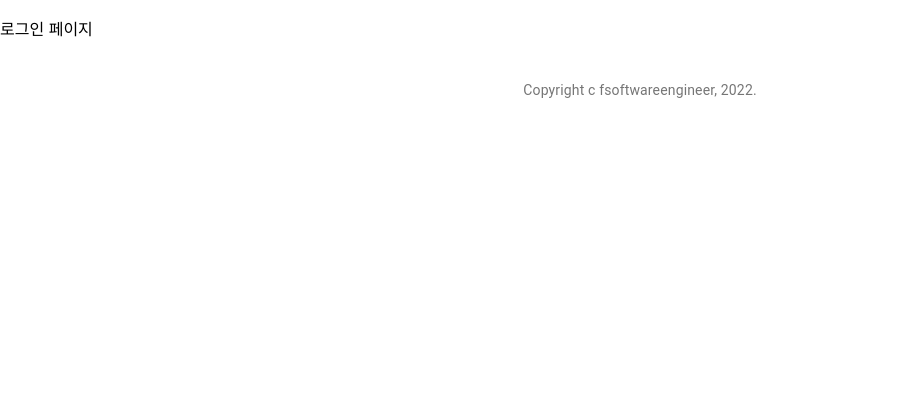
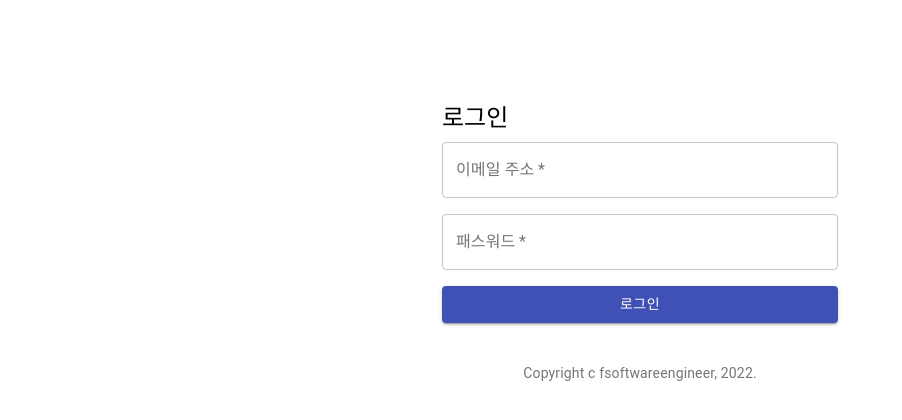
Before and after one commit to audgks5551/-todo_app_frontend_2022_02_06, a React (Create React App) app: page /login in a window 1280 px wide. Shown: the top 420 px of the page, without its empty margins (0-902 px from the left). Built offline with nearby package versions, Linux system fonts and the light colour scheme.

Commit message:
로컬스토리지에 토큰 저장

```diff
--- a/src/AppRoute.js
+++ b/src/AppRoute.js
@@ -23,7 +23,7 @@
         <Router>
           <div>
             <Routes>
-              <Route path="/" exact={true} element={<App/>} />
+              <Route path="/" element={<App/>} />
               <Route path="/login" element={<Login/>} />
             </Routes>
           </div>
--- a/src/Login.js
+++ b/src/Login.js
@@ -1,13 +1,74 @@
+import { Container, Typography, Grid, TextField, Button } from "@material-ui/core";
 import React from "react";
+import { signin } from "./service/ApiService";
 
 class Login extends React.Component {
 
   constructor(props) {
     super(props);
+    this.handleSubmit = this.handleSubmit.bind(this);
+  }
+
+  handleSubmit(event) {
+    event.preventDefault();
+    const data = new FormData(event.target);
+    const email = data.get("email");
+    const password = data.get("password");
+
+    signin({ email: email, password: password});
   }
 
   render() {
-    return <p>로그인 페이지</p>;
+    return (
+      <Container component="main" maxWidth="xs" style={{ marginTop: "8%" }}>
+        <Grid container spacing={2}>
+          <Grid item xs={12}>
+            <Typography component="h1" variant="h5">
+              로그인
+            </Typography>
+          </Grid>
+        </Grid>
+        <form noValidate onSubmit={this.handleSubmit}>
+          {" "}
+          {/* submit 버튼을 클릭하면 handleSubmit이 실행됨 */}
+          <Grid container spacing={2}>
+            <Grid item xs={12}>
+              <TextField
+                variant="outlined"
+                required
+                fullWidth
+                id="email"
+                label="이메일 주소"
+                name="email"
+                autoComplete="email"
+              />
+            </Grid>
+            <Grid item xs={12}>
+              <TextField
+                variant="outlined"
+                required
+                fullWidth
+                name="password"
+                label="패스워드"
+                type="password"
+                id="password"
+                autoComplete="current-password"
+              />
+            </Grid>
+            <Grid item xs={12}>
+              <Button
+                type="submit"
+                fullWidth
+                variant="contained"
+                color="primary"
+              >
+                로그인
+              </Button>
+            </Grid>
+          </Grid>
+        </form>
+      </Container>
+    );
   }
 }
 
--- a/src/service/ApiService.js
+++ b/src/service/ApiService.js
@@ -1,15 +1,25 @@
 import { API_BASE_URL } from "../app-config";
+const ACCESS_TOKEN = "ACCESS_TOKEN";
 
 export function call(api, method, request) {
+
+    let headers = new Headers({
+        "Content-Type": "application/json",
+    });
+
+    const accessToken = localStorage.getItem("ACCESS_TOKEN");
+    if (accessToken && accessToken !== null) {
+        headers.append("Authorization", "Bearer " + accessToken);
+    }
+
     let options = {
-        headers: new Headers({
-            "Content-Type": "application/json",
-        }),
+        headers: headers,
         url: API_BASE_URL + api,
         method: method
     };
 
-    console.log(request);
+
+    console.log(options);
     if (request) {
         options.body = JSON.stringify(request);
     }
@@ -20,13 +30,31 @@
     // then 메소드는 해당 Promise 가 성공했을 때의 동작을 지정합니다. 인자로 함수를 받습니다.
     // catch 메소드는 해당 Promise 가 실패했을 때의 동작을 지정합니다. 인자로 함수를 받습니다.
     return fetch(options.url, options)
-                .then((response) => response.json()
-                        .then( (json) => {
-                            console.log(response);
-                            if (!response.ok) {
-                                // 디버깅 목적 및 선택된 오류를 잡기 위해 유용
-                                return Promise.reject(json);
-                            }
-                            return json;
-                        }))
+        .then( (response) =>
+            response.json().then( (json) => {
+                if(!response.ok) {
+                    return Promise.reject(json);
+                }
+                return json;
+            })
+        )
+        .catch( (error) => {
+            console.log(error.status);
+            if (error.status === 403) {
+                window.location.href = "/login";
+            }
+
+            return Promise.reject(error)
+        })
 }
+
+export function signin(userDTO) {
+    return call("/auth/signin", "POST", userDTO)
+        .then((response) => {
+
+            // 로컬 스토리지에 토큰 저장
+            localStorage.setItem("ACCESS_TOKEN", response.token);
+
+            window.location.href="/";
+        });
+}
```
